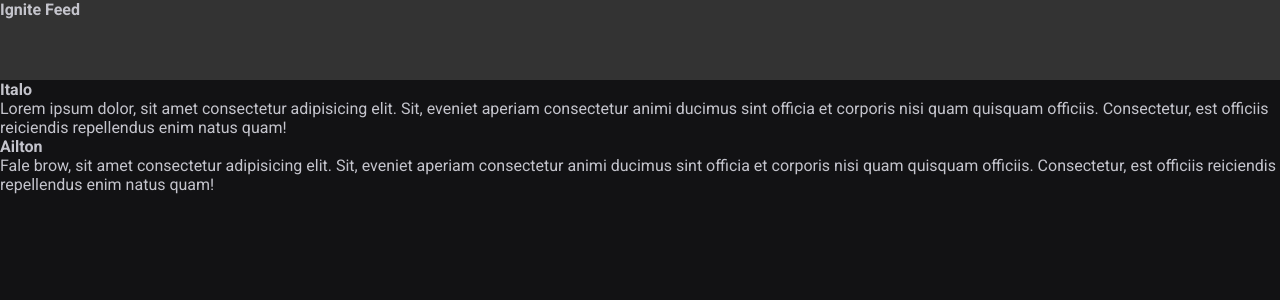
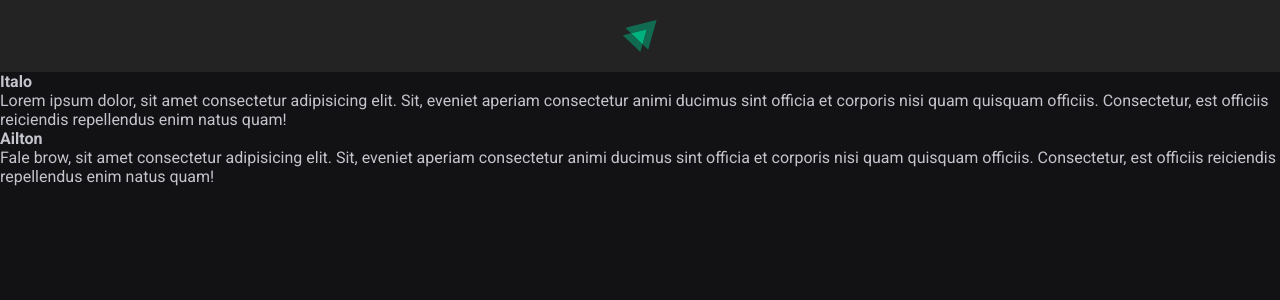
Before and after one commit to itl7git/01-fundamentos-reactjs, a React (Vite) app: page / in a window 1280 px wide. Shown: the top 300 px of the page. Built offline with nearby package versions, Linux system fonts and the light colour scheme.

Commit message:
Componente Header

```diff
--- a/src/components/Header.jsx
+++ b/src/components/Header.jsx
@@ -1,9 +1,11 @@
 import styles from './Header.module.css';
+
+import igniteLogo from '../assets/ignite-logo.svg';
 
 export function Header() {
     return (
         <header className={styles.header}>
-            <strong >Ignite Feed</strong>
+            <img src={igniteLogo} />
         </header>
     );
 }
--- a/src/components/Header.module.css
+++ b/src/components/Header.module.css
@@ -1,4 +1,10 @@
 .header {
-    background: #333;
-    height: 80px;
+    background: var(--gray-800);
+    display: flex;
+    justify-content: center;
+    padding: 1.25rem 0;
 }
+
+.header img{
+    height: 2rem;
+}
```
Also changed, not shown: src/assets/ignite-logo.svg (added).
